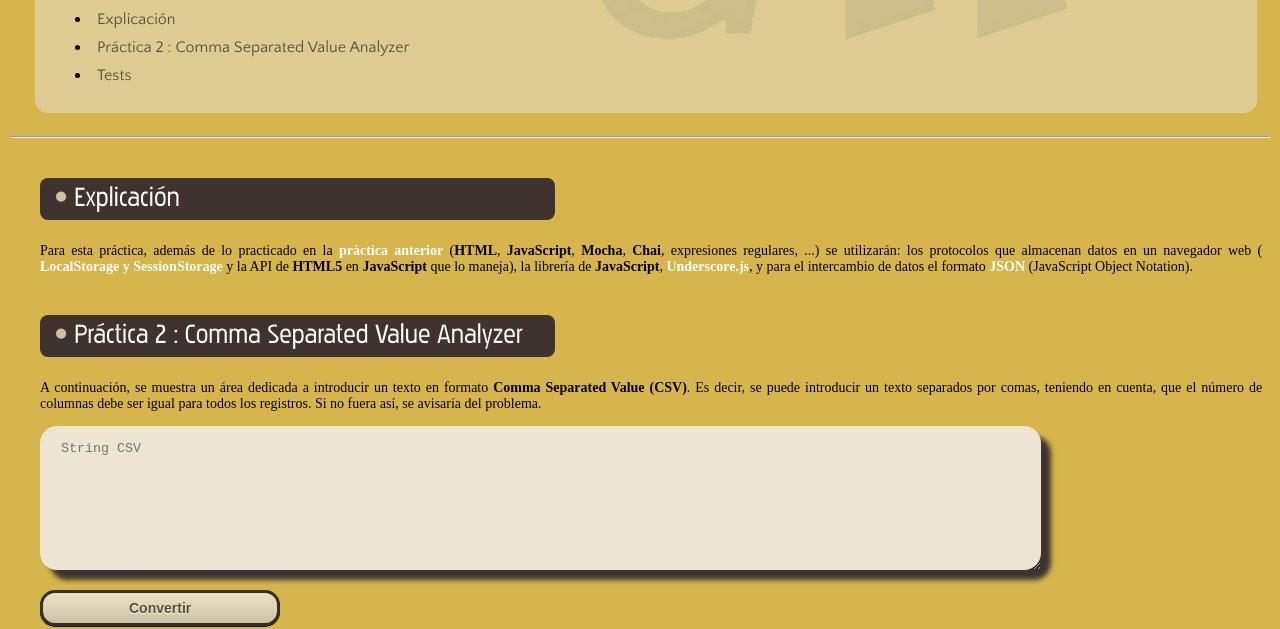
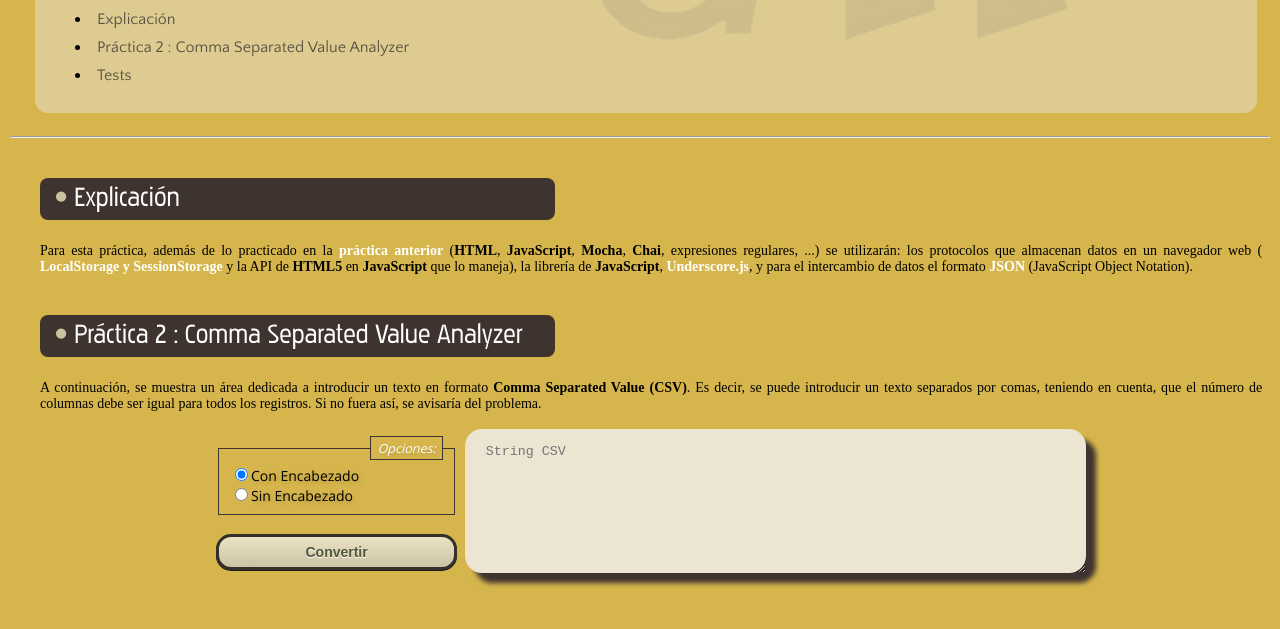
Before and after one commit to mdbGalvan/PL_LAB02, a plain HTML site: page index.html in a window 1280 px wide. Shown: the part 184-813 px from the top of the page. Drawn offline with nearby package versions, Linux system fonts and the light colour scheme; a web font is replaced by a local one.

Commit message:
Mend Underscore, add header
Se añade el encabezado a la tabla si se elige la opción

```diff
--- a/css/estilo.css
+++ b/css/estilo.css
@@ -16,12 +16,27 @@ a:link {
 a:visited {
     color: #7C6A64;
 }
+
+fieldset {
+	text-align: left;
+    border: 1px solid #3e332f;
+}
+
+legend {
+    padding: 0.2em 0.5em;
+    border: 1px solid #3e332f;
+    color: #FFFFFF;
+    font-size: 90%;
+    text-align: right;
+    font-style: italic;
+}
+
 	/*http://www.css3maker.com/index.html*/
 
 textarea {
 	margin-left: auto;
     margin-right: auto;
-	width: 980px;
+	width: 600px;
 	background-color: #EBE5D2;
 	padding: 15px 0px 24px 21px;
 	border:none;
--- a/css/nuevo.css
+++ b/css/nuevo.css
@@ -223,7 +223,7 @@ table {
 
 table th {
     text-align: center;
-    width: 25%;
+    width: 15%;
     font-family: font1_negrita;
     font-size: 17px;
     border: 1px solid rgba(0,0,0,0.3);
@@ -244,6 +244,7 @@ table td {
 
 th.error  { background-color: #FA5858; }
 td.even { background-color: #D8D8D8; }
+td.empty { background: none; }
 
 	/****************************/
 	/*			INDICE  		*/
--- a/index.html
+++ b/index.html
@@ -16,6 +16,14 @@
     <script type="text/javascript" src="https://ajax.googleapis.com/ajax/libs/jquery/1.10.2/jquery.min.js"></script>
 	<script type="text/html" id='lista'>
 		<table border=0>
+			<% _.each(header, function(data) { %>
+				<tr>
+					<td class="empty"></td>
+					<% _.each(data.value, function(cell) { %>
+						<th><%= cell %></th>
+					<% }); %>
+				</tr>
+			<% }); %>
 			<% _.each(items, function(data) { %>
 				<tr>
 					<th class="<%= data.error %>">Registro <%= data.register%></th>
@@ -81,11 +89,27 @@
 		se puede introducir un texto separados por comas, teniendo en cuenta, que el número de columnas debe ser igual para todos los
 		registros. Si no fuera así, se avisaría del problema.</p>
 
-		<textarea rows="7" id="textArea" placeholder="String CSV" autofocus></textarea>
+		<!--<textarea rows="7" id="textArea" placeholder="String CSV" autofocus></textarea>-->
 
-		<br><br>
+		<table border="0">
+			<tr>
+				<td class="empty">
+					<form>
+						<fieldset>
+							<legend>Opciones:</legend>
+							<input type="radio" name="group1" id="header_Y" value="Con Encabezado" checked>Con Encabezado<br>
+							<input type="radio" name="group1" id="header_N" value="Sin Encabezado">Sin Encabezado<br>
+						</fieldset>
+						<br>
+						<input type="Button" value="Convertir" onClick="calculate()" class="myButton"><label for="name"><br>
+					</form>
+				</td>
+				<td width="100px" class="empty"></td>
+				<td class="empty"><textarea rows="7" id="textArea" placeholder="String CSV" autofocus></textarea></td>
+			</tr>
+		</table>
 
-		<input type="Button" value="Convertir" onClick="calculate()" class="myButton"><label for="name">
+		<!--<input type="Button" value="Convertir" onClick="calculate()" class="myButton"><label for="name">-->
 
 		<br><span class="output" id="finaltable"></span>
 
--- a/js/csv.js
+++ b/js/csv.js
@@ -7,19 +7,20 @@ function calculate() {
     var regexp = /\s*"((?:[^"\\]|\\.)*)"\s*,?|\s*([^,]+),?|\s*,/g;	// ER, que cazará con cada elemento
     var lines = temp.split(/\n+\s*/); 								// Array cuyos elementos son un string con cada fila
     var commonLength = NaN;
-    var r = [];														// Almacena cada elemento del underscore
+    var r = [];														// Almacena cada elemento del underscore, JSON
+	var h = [];														// Almacena cada elemento del encabezado, JSON
 	var reg = [];													// Almacena el nº de registros con errores
-    // Template using underscore
-    var row = "<% _.each(items, function(name) { %><td><%= name %></td><% }); %>";	// UnderScore, template para el formato de la tabla
 
     for (var t in lines) {											// Recorre cada línea (no incluye los saltos de línea sin datos)
         var temp = lines[t];										// Almacena en m toda la línea t
         var m = temp.match(regexp);									// Array que contiene en cada elemento todo lo cazado en la línea
         var result = [];											// Array que contiene la información de cada celda de un registro
         var error = false;
+		var register;												// Almacena el valor del registro con o sin encabezado
+		(document.getElementById("header_Y").checked) ? register = parseInt(t) : register = (parseInt(t)+1);
 
         if (m) {													// Si caza algo
-            if (commonLength && (commonLength != m.length)) {					// Controla si el nº de col coincide con el anterior bien, sino da error
+            if (commonLength && (commonLength != m.length)) {		// Controla si el nº de col coincide con el anterior bien, sino da error
                 //alert('ERROR! row <'+temp+'> has '+m.length+' items!');
 				reg.push(parseInt(t)+1);							// Se añade el registro que no cumple con el nº de columnas
                 error = true;
@@ -34,33 +35,33 @@ function calculate() {
                 var removeescapedquotes = removelastquote.replace(/\\"/, '"');	// Reemplaza \" por "
                 result.push(removeescapedquotes);								// El item limpio se añade a result
             }
+			if ((t == "0") && (document.getElementById("header_Y").checked)){	// JSON que almacena los valores del encabezado si está seleccionado
+				h.push({
+					value: result
+				});
+			} else {
 				var error = error ? 'error' : '';									// Sirve para saber que registro tiene error, que se guardará en el JSON
 				var parity = (parseInt(t)+1) % 2 == 0 ? 'even' : 'odd';				// Devuelve si es registro par o impar, y así pintar distinto el td
 				r.push({
 					parity: parity,
 					error: error,
-				register: (parseInt(t)+1),
+					register: register,
 					value: result
 				});
-			// UnderScore
-            //var tr = error ? '<tr><th class="error">Registro ' + (parseInt(t)+1) + '</th>' : '<tr><th>Registro ' + (parseInt(t)+1) + '</th>';
-            //r.push(tr + _.template(row, {
-            //    items: result
-            //}) + "</tr>");
+			}
         } else {													// Sino caza nada al inicio devuelve un error
             alert('ERROR! row ' + temp + ' does not look as legal CSV');
             error = true;
         }
     }
-    //r.unshift('<table border=0>');									// Añade al inicio del array
-    //r.push('</table>');												// Añade al final
-    //alert(r.join('\n')); // debug
-    //finaltable.innerHTML = r.join('\n');							// Convierte el array r en string separados por salto de línea cada elemento, y lo añade en id=finaltable
 	reg.length == 1 ? registro.innerHTML = 'El registro ' : registro.innerHTML = 'Los registros ';
 	registro.innerHTML += reg.join(', ') + ' no tiene el nº de columnas correcta.';
+	if (reg.length == 0) registro.innerHTML = 'La conversión ha sido correcta.';
 
+	// Underscore
 	var template = lista.innerHTML;
     finaltable.innerHTML = _.template(template, {
-        items: r
+		header: h,	// Encabezado
+        items: r	// El resto
     });
 }
```
Lines whose indentation alone changed are shown as unchanged.
